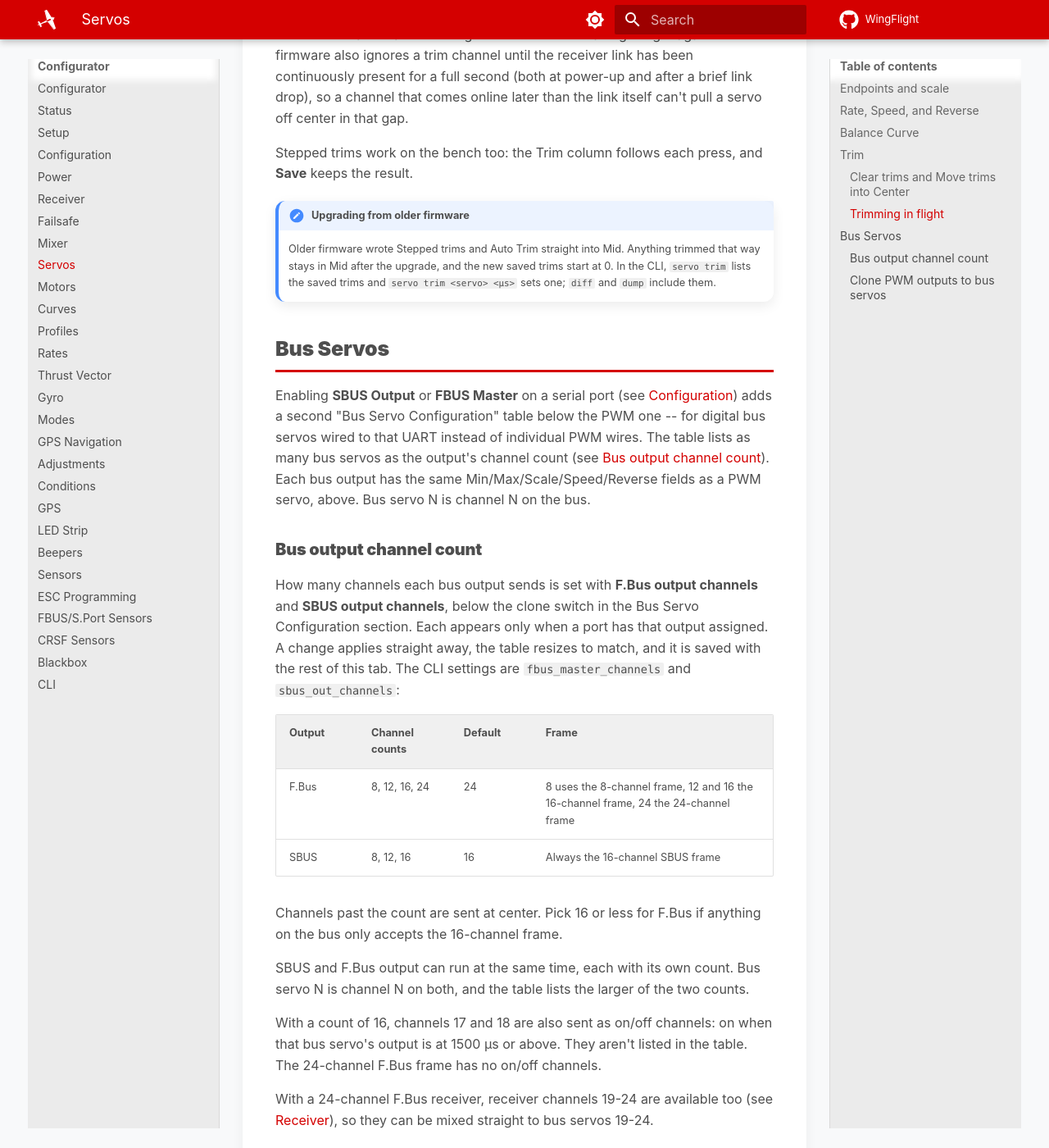
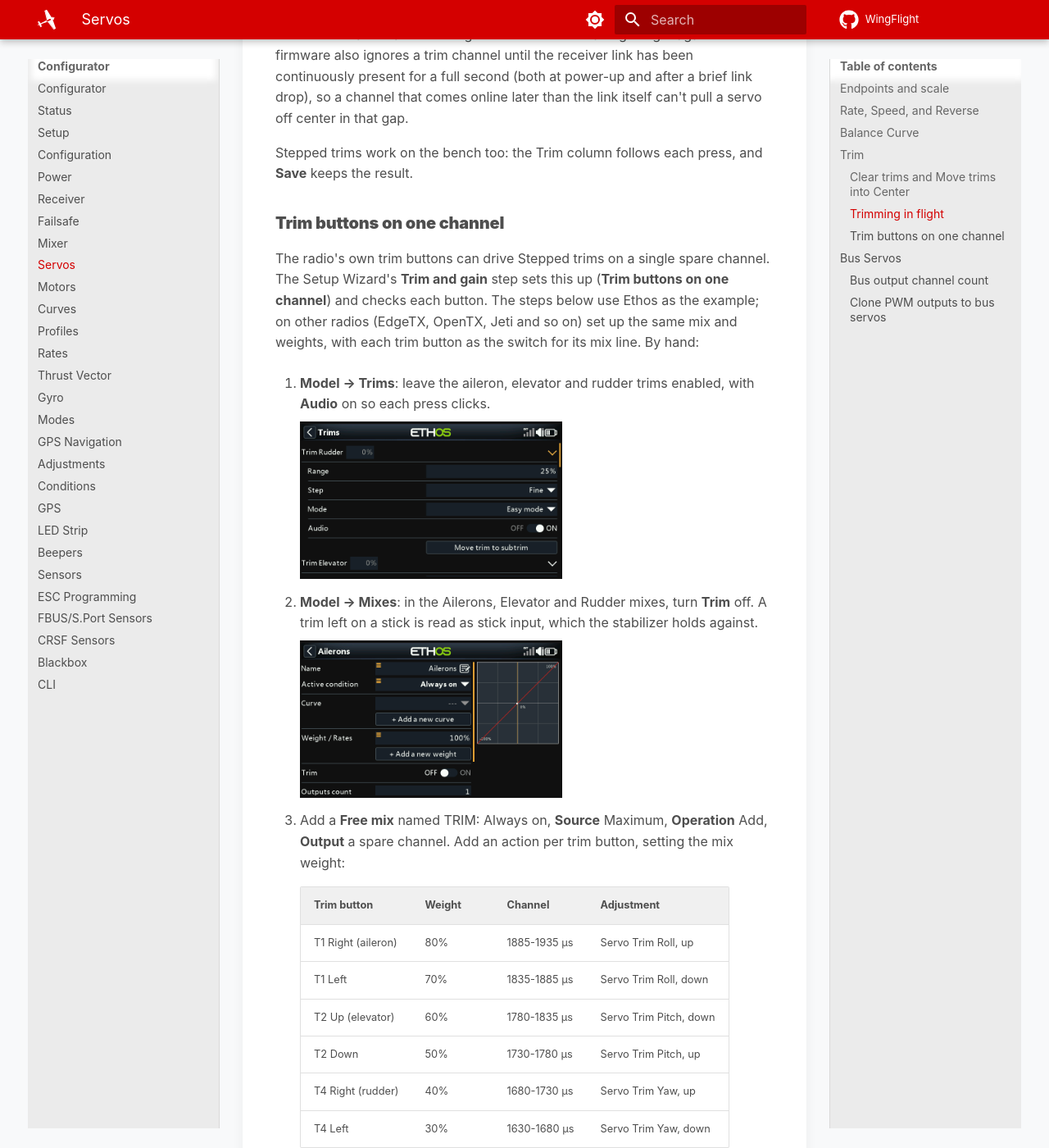
Before and after one commit to WingFlight/wingflight-docs, an MkDocs documentation site: the page built from docs/configurator/tabs/servos.md, in a window 1280 px wide and 1400 px high, scrolled down 3694 px. Shown: the whole window at 82% size. Built offline with MkDocs 1.6.1 and Material for MkDocs 9.7.7, drawn with Linux system fonts in a browser that asks for light colours; some of the changed text lies outside the part shown.

Commit message:
Document trim buttons on one channel (#72)
* Document trim buttons on one channel

Co-Authored-By: Claude Opus 5.5 <noreply@anthropic.com>

* Add Ethos screenshots to the trim buttons recipe

Co-Authored-By: Claude Opus 5.5 <noreply@anthropic.com>

* Trim buttons recipe: any radio, Ethos as the example

Co-Authored-By: Claude Opus 5.5 <noreply@anthropic.com>

---------

Co-authored-by: Claude Opus 5.5 <noreply@anthropic.com>

```diff
--- a/docs/configurator/tabs/servos.md
+++ b/docs/configurator/tabs/servos.md
@@ -135,6 +135,49 @@ can't pull a servo off center in that gap.
 Stepped trims work on the bench too: the Trim column follows each press,
 and **Save** keeps the result.
 
+### Trim buttons on one channel
+
+The radio's own trim buttons can drive Stepped trims on a single spare
+channel. The Setup Wizard's **Trim and gain** step sets this up (**Trim
+buttons on one channel**) and checks each button. The steps below use
+Ethos as the example; on other radios (EdgeTX, OpenTX, Jeti and so on) set
+up the same mix and weights, with each trim button as the switch for its
+mix line. By hand:
+
+1. **Model → Trims**: leave the aileron, elevator and rudder trims enabled,
+   with **Audio** on so each press clicks.
+
+    <img src="../../../assets/images/ethos/ethos_trims_page.png" width="320" alt="Ethos Trims page: Trim Rudder with Audio on">
+
+2. **Model → Mixes**: in the Ailerons, Elevator and Rudder mixes, turn
+   **Trim** off. A trim left on a stick is read as stick input, which the
+   stabilizer holds against.
+
+    <img src="../../../assets/images/ethos/ethos_stick_mix_trim_off.png" width="320" alt="Ethos Ailerons mix with Trim off">
+
+3. Add a **Free mix** named TRIM: Always on, **Source** Maximum,
+   **Operation** Add, **Output** a spare channel. Add an action per trim
+   button, setting the mix weight:
+
+    | Trim button | Weight | Channel | Adjustment |
+    |---|---|---|---|
+    | T1 Right (aileron) | 80% | 1885-1935 µs | Servo Trim Roll, up |
+    | T1 Left | 70% | 1835-1885 µs | Servo Trim Roll, down |
+    | T2 Up (elevator) | 60% | 1780-1835 µs | Servo Trim Pitch, down |
+    | T2 Down | 50% | 1730-1780 µs | Servo Trim Pitch, up |
+    | T4 Right (rudder) | 40% | 1680-1730 µs | Servo Trim Yaw, up |
+    | T4 Left | 30% | 1630-1680 µs | Servo Trim Yaw, down |
+
+    <img src="../../../assets/images/ethos/ethos_trim_mix.png" width="320" alt="Ethos TRIM free mix: source Maximum, operation Add, an action per trim button, output CH8">
+
+4. On the [Adjustments](adjustments.md) tab, add Servo Trim Roll, Pitch
+   and Yaw as **Stepped**, always on, all on that channel, with the
+   channel windows above and a Step of 2 µs.
+
+Each weight puts its own value on the channel (100% is 2012 µs), and the
+windows sit half-way between neighbouring buttons. With no button pressed,
+the channel reads outside all of them.
+
 !!! note "Upgrading from older firmware"
     Older firmware wrote Stepped trims and Auto Trim straight into Mid.
     Anything trimmed that way stays in Mid after the upgrade, and the new
```
Also changed, not shown: docs/assets/images/ethos/ethos_stick_mix_trim_off.png (added), docs/assets/images/ethos/ethos_trim_mix.png (added), docs/assets/images/ethos/ethos_trims_page.png (added).
